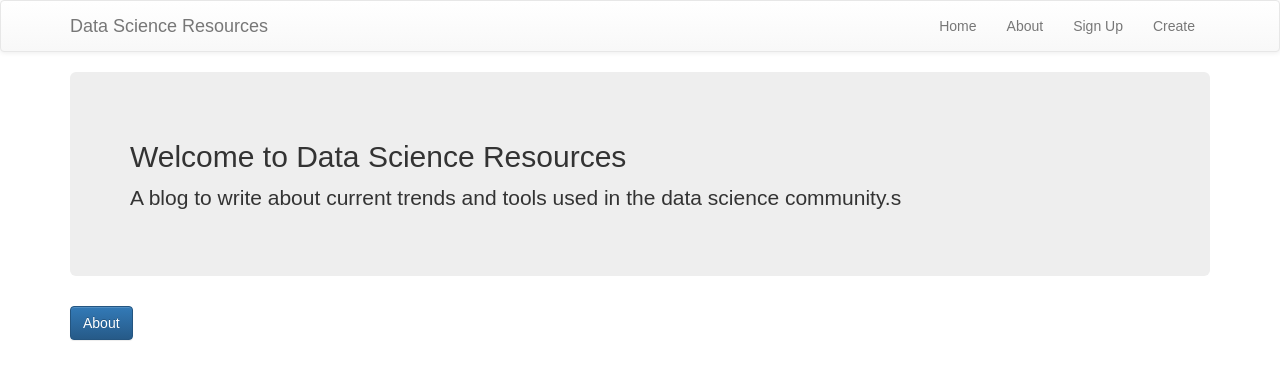
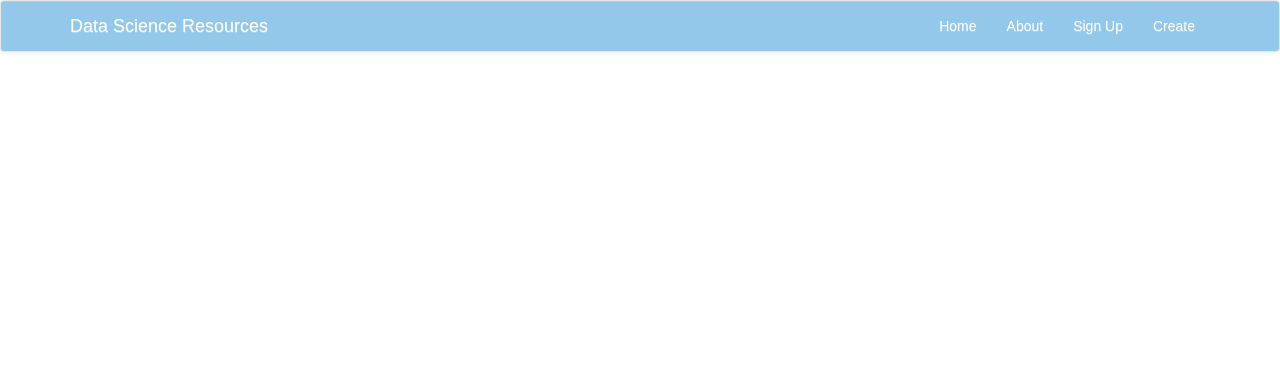
Before and after one commit to seancarnahan/data_science_blog, a React (Create React App) app: page / in a window 1280 px wide. Shown: the top 380 px of the page. Built offline with nearby package versions, Linux system fonts and the light colour scheme.

Commit message:
navbar customization

```diff
--- a/src/components/js/CustomNavbar.jsx
+++ b/src/components/js/CustomNavbar.jsx
@@ -7,7 +7,7 @@ import './css/CustomNavbar.css';
 export default class CustomNavbar extends Component{
   render(){
     return(
-      <Navbar default collapseOnSelect>
+      <Navbar default collapseOnSelect className="main-header">
         <Navbar.Header>
           <Navbar.Brand>
             <Link to="/">Data Science Resources </Link>
@@ -16,16 +16,16 @@ export default class CustomNavbar extends Component{
         </Navbar.Header>
         <Navbar.Collapse>
           <Nav pullRight>
-            <NavItem eventKey={1} componentClass={Link} href="/" to="/" >
+            <NavItem className="main-header-text" ventKey={1} componentClass={Link} href="/" to="/" >
               Home
             </NavItem>
-            <NavItem eventKey={2} componentClass={Link} href="/" to="/about" >
+            <NavItem className="main-header-text" eventKey={2} componentClass={Link} href="/" to="/about" >
               About
             </NavItem>
-            <NavItem eventKey={3} componentClass={Link} href="/" to="/signup" >
+            <NavItem className="main-header-text" eventKey={3} componentClass={Link} href="/" to="/signup" >
               Sign Up
             </NavItem>
-            <NavItem eventKey={4} componentClass={Link} href="/" to="/createblog" >
+            <NavItem className="main-header-text" eventKey={4} componentClass={Link} href="/" to="/createblog" >
               Create
             </NavItem>
           </Nav>
--- a/src/components/js/Home.jsx
+++ b/src/components/js/Home.jsx
@@ -6,16 +6,9 @@ import './css/Home.css';
 export default class Home extends Component {
   render(){
     return (
-      <Grid>
-        <Jumbotron>
-          <h2>Welcome to Data Science Resources</h2>
-          <p>A blog to write about current trends and tools used in the data science community.s
-          </p>
-        </Jumbotron>
-        <Link to="/about">
-          <Button bsStyle="primary">About </Button>
-        </Link>
-      </Grid>
+      <div>
+
+      </div>
     );
   }
 }
--- a/src/components/js/css/CustomNavbar.css
+++ b/src/components/js/css/CustomNavbar.css
@@ -0,0 +1,33 @@
+nav.navbar, .navbar-default {
+  background-color: #93c8eb !important;
+}
+
+.navbar-default {
+  background-image: none;
+}
+
+.navbar-default .navbar-nav > li > a {
+  color: white;
+}
+
+.navbar-default .navbar-brand {
+  color: white;
+}
+
+.navbar-default .navbar-toggle .icon-bar {
+  background-color: white;
+}
+
+.navbar-default .navbar-toggle:focus, .navbar-default .navbar-toggle:hover {
+  background-color: transparent;
+}
+
+.navbar-default .navbar-brand:focus, .navbar-default .navbar-brand:hover {
+  color: white;
+  background-color:  transparent;
+}
+
+.navbar-default .navbar-nav>li>a:focus, .navbar-default .navbar-nav>li>a:hover {
+  color: white;
+  background-color:  transparent;
+}
```
